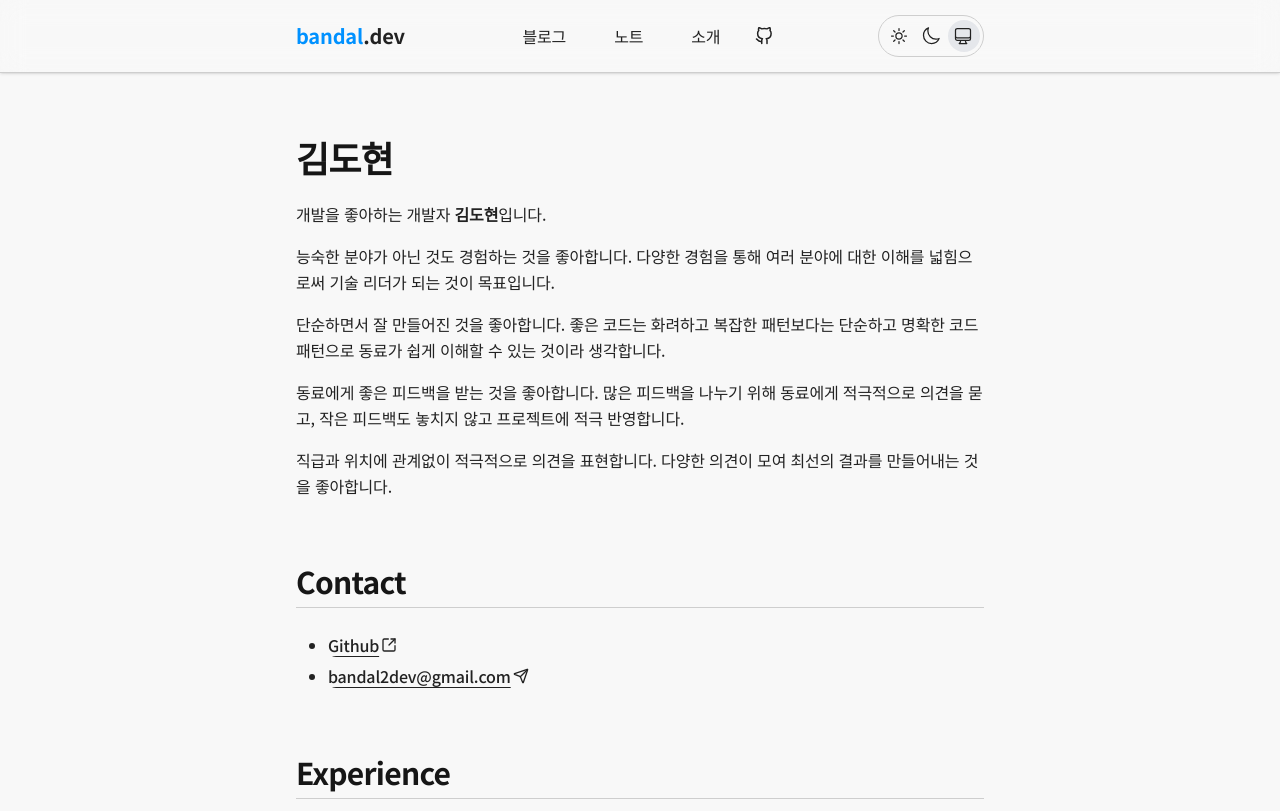
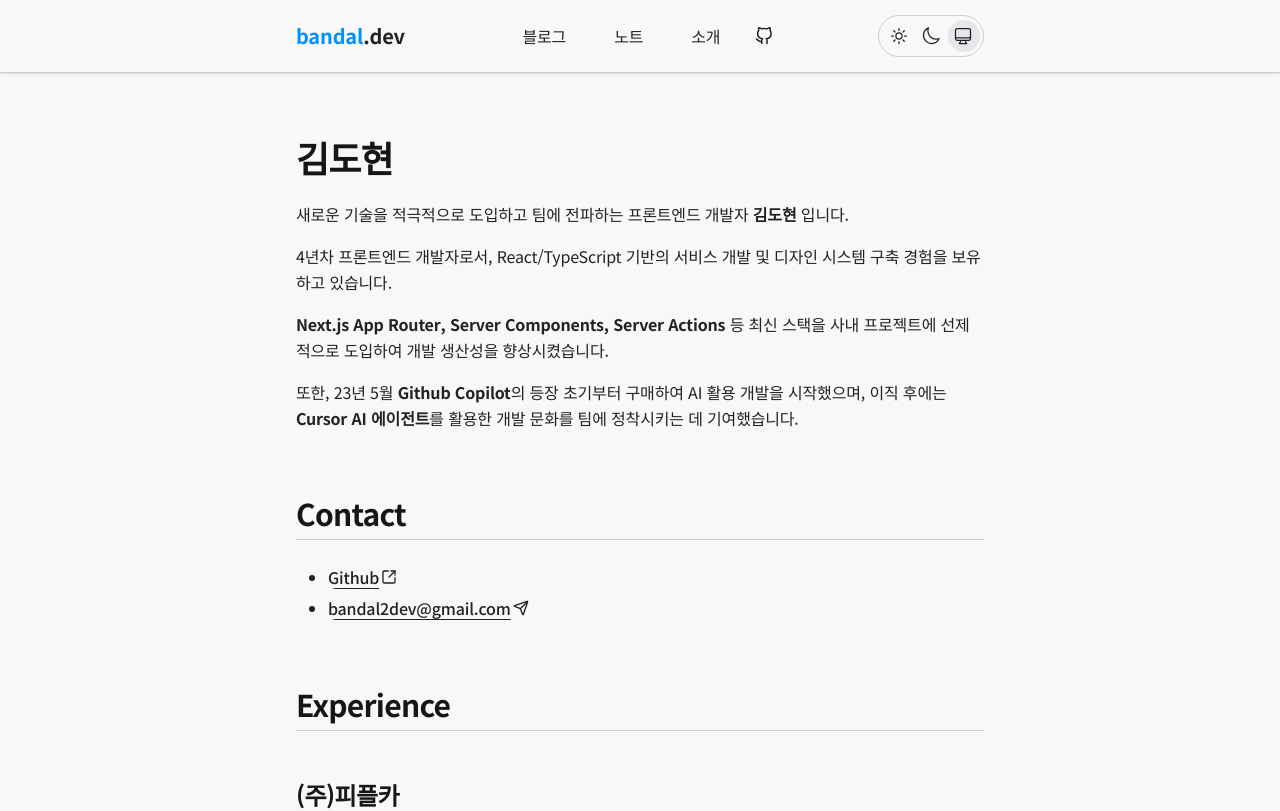
Before and after one commit to kdh379/bandal.dev, a Next.js app: page /about in a window 1280 px wide. Shown: the top 811 px of the page. Built offline with nearby package versions, Linux system fonts and the light colour scheme.

Commit message:
content: about

```diff
--- a/src/app/about/page.mdx
+++ b/src/app/about/page.mdx
@@ -5,15 +5,13 @@ export const meta = {
 
 # 김도현
 
-개발을 좋아하는 개발자 **김도현**입니다.
+새로운 기술을 적극적으로 도입하고 팀에 전파하는 프론트엔드 개발자 **김도현** 입니다.
 
-능숙한 분야가 아닌 것도 경험하는 것을 좋아합니다. 다양한 경험을 통해 여러 분야에 대한 이해를 넓힘으로써 기술 리더가 되는 것이 목표입니다.
+4년차 프론트엔드 개발자로서, React/TypeScript 기반의 서비스 개발 및 디자인 시스템 구축 경험을 보유하고 있습니다.
 
-단순하면서 잘 만들어진 것을 좋아합니다. 좋은 코드는 화려하고 복잡한 패턴보다는 단순하고 명확한 코드 패턴으로 동료가 쉽게 이해할 수 있는 것이라 생각합니다.
+**Next.js App Router, Server Components, Server Actions** 등 최신 스택을 사내 프로젝트에 선제적으로 도입하여 개발 생산성을 향상시켰습니다.
 
-동료에게 좋은 피드백을 받는 것을 좋아합니다. 많은 피드백을 나누기 위해 동료에게 적극적으로 의견을 묻고, 작은 피드백도 놓치지 않고 프로젝트에 적극 반영합니다.
-
-직급과 위치에 관계없이 적극적으로 의견을 표현합니다. 다양한 의견이 모여 최선의 결과를 만들어내는 것을 좋아합니다.
+또한, 23년 5월 **Github Copilot**의 등장 초기부터 구매하여 AI 활용 개발을 시작했으며, 이직 후에는 **Cursor AI 에이전트**를 활용한 개발 문화를 팀에 정착시키는 데 기여했습니다.
 
 ## Contact
 
```
